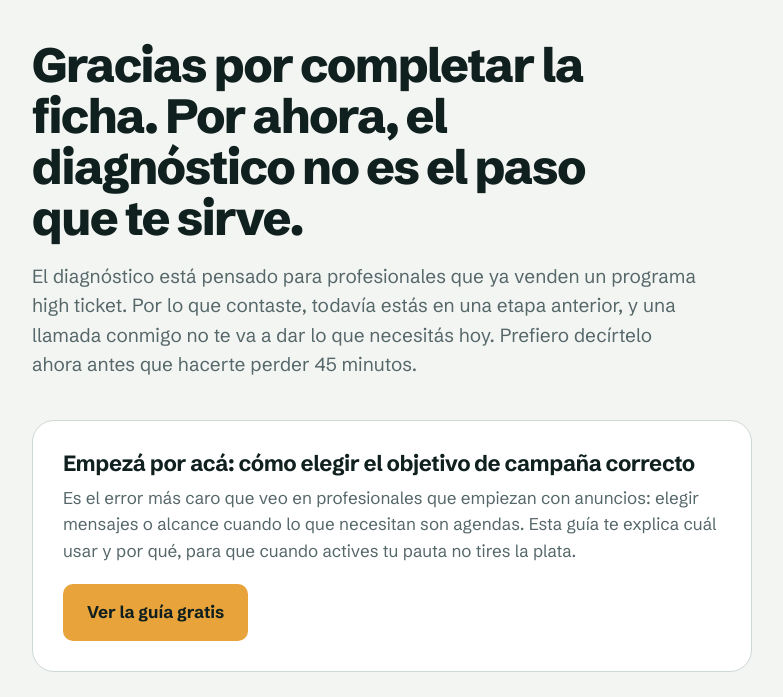
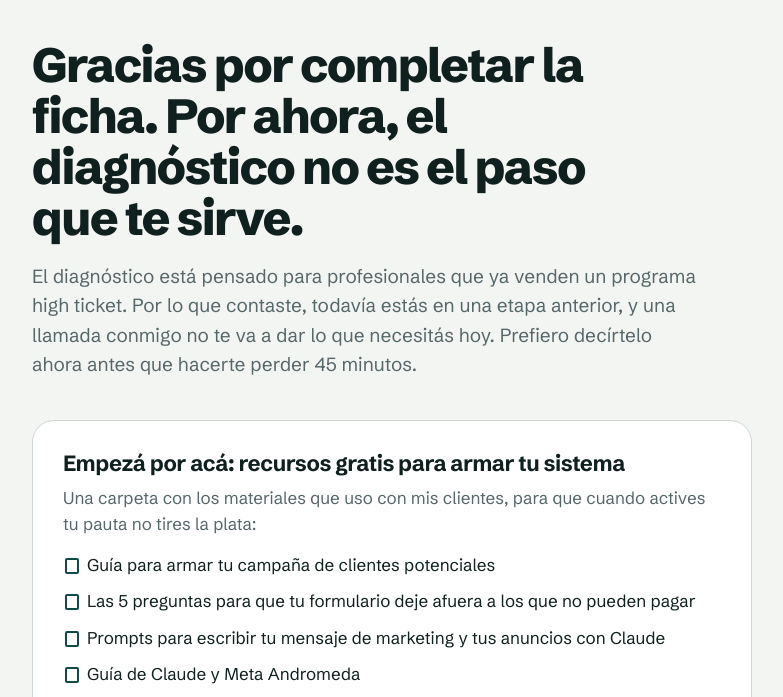
Before and after one commit to Lautaro22-cloud/Lautaro-Arrieta, a plain HTML site: page no-califica.html in a window 1280 px wide. Shown: the part 90-787 px from the top of the page, without its empty margins (248-1031 px from the left). Drawn offline with Linux system fonts and the light colour scheme.

Commit message:
no-califica.html

```diff
--- a/no-califica.html
+++ b/no-califica.html
@@ -12,7 +12,7 @@
 <script>
 window.CONFIG = {
   PIXEL_ID: "",            // mismo ID que en index.html
-  RECURSO_URL: "#",        // link a la guía de objetivo de campaña (o el recurso que elijas)
+  RECURSO_URL: "https://drive.google.com/drive/folders/1Yp7U-cFY7ORjkMn-eWTyAJOMuCICtZtg?usp=drive_link",  // carpeta de recursos gratis
   INSTAGRAM_URL: "https://www.instagram.com/lautaroarrietaok/"
 };
 </script>
@@ -51,6 +51,9 @@ h1{margin-top:40px;font-size:clamp(30px,4.6vw,48px);line-height:1.06;letter-spac
 .card p{margin-top:8px;color:var(--muted)}
 .btn{display:inline-flex;align-items:center;justify-content:center;margin-top:20px;font:inherit;font-weight:700;font-size:17px;padding:15px 24px;border-radius:var(--radius-sm);background:var(--amber);color:var(--ink);text-decoration:none}
 .btn:hover{background:var(--amber-deep)}
+.rec{list-style:none;margin-top:14px;display:grid;gap:10px}
+.rec li{padding-left:24px;position:relative}
+.rec li::before{content:"";position:absolute;left:2px;top:6px;width:10px;height:12px;border:2px solid var(--pine);border-radius:2px}
 .alt{margin-top:28px;color:var(--muted)}
 .alt a{color:var(--pine);font-weight:600}
 footer{margin-top:72px;padding:32px 0 48px;border-top:1px solid var(--line);font-size:14px;color:var(--muted)}
@@ -65,9 +68,15 @@ footer{margin-top:72px;padding:32px 0 48px;border-top:1px solid var(--line);font
   <p class="lead">El diagnóstico está pensado para profesionales que ya venden un programa high ticket. Por lo que contaste, todavía estás en una etapa anterior, y una llamada conmigo no te va a dar lo que necesitás hoy. Prefiero decírtelo ahora antes que hacerte perder 45 minutos.</p>
 
   <div class="card">
-    <h2>Empezá por acá: cómo elegir el objetivo de campaña correcto</h2>
-    <p>Es el error más caro que veo en profesionales que empiezan con anuncios: elegir mensajes o alcance cuando lo que necesitan son agendas. Esta guía te explica cuál usar y por qué, para que cuando actives tu pauta no tires la plata.</p>
-    <a class="btn" id="recurso" href="#" target="_blank" rel="noopener">Ver la guía gratis</a>
+    <h2>Empezá por acá: recursos gratis para armar tu sistema</h2>
+    <p>Una carpeta con los materiales que uso con mis clientes, para que cuando actives tu pauta no tires la plata:</p>
+    <ul class="rec">
+      <li>Guía para armar tu campaña de clientes potenciales</li>
+      <li>Las 5 preguntas para que tu formulario deje afuera a los que no pueden pagar</li>
+      <li>Prompts para escribir tu mensaje de marketing y tus anuncios con Claude</li>
+      <li>Guía de Claude y Meta Andromeda</li>
+    </ul>
+    <a class="btn" id="recurso" href="#" target="_blank" rel="noopener">Ver los recursos gratis</a>
   </div>
 
   <p class="alt">Y si querés seguir aprendiendo cómo se arma un sistema de adquisición, en mi Instagram lo explico todas las semanas: <a id="ig" href="#" target="_blank" rel="noopener">@lautaroarrietaok</a>. Cuando tengas tu programa vendiendo, volvé a completar la ficha.</p>
```
